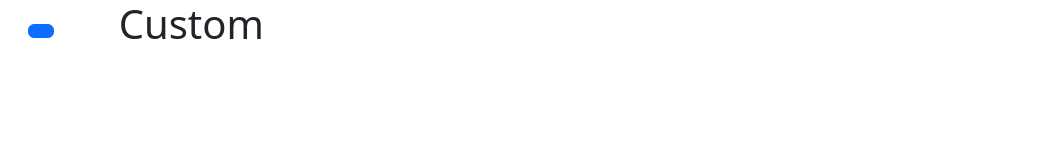
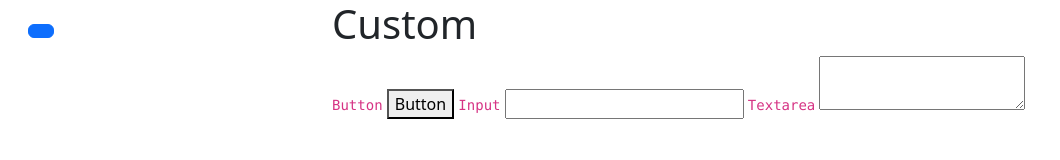
Before and after one commit to carlitoa/bootstrap-webpack-app, a website: page src/custom.html in a window 1280 px wide. Shown: the whole page, without its empty margins (0-1060 px from the left). Drawn offline with nearby package versions, Linux system fonts and the light colour scheme; files that its build step writes are made by us from their sources.

Commit message:
updates to custom

```diff
--- a/src/custom.html
+++ b/src/custom.html
@@ -23,14 +23,23 @@
 
     <div class="container-fluid">
       <div class="row">
-        <div class="col-sm-1">
+        <div class="col-sm-3">
           <!-- Button to open the offcanvas sidebar -->
           <button class="btn btn-primary mt-4 ms-3" type="button" data-bs-toggle="offcanvas" data-bs-target="#menu">
             <i class="fa-solid fa-bars"></i>
           </button>
         </div>
-        <div class="col-sm-11">
+        <div class="col-sm-9">
           <h1>Custom</h1>
+
+          <code>Button</code>
+          <button class="button">Button</button>
+
+          <code>Input</code>
+          <input type="text">
+
+          <code>Textarea</code>
+          <textarea></textarea>
         </div>
       </div>
     </div>
```
